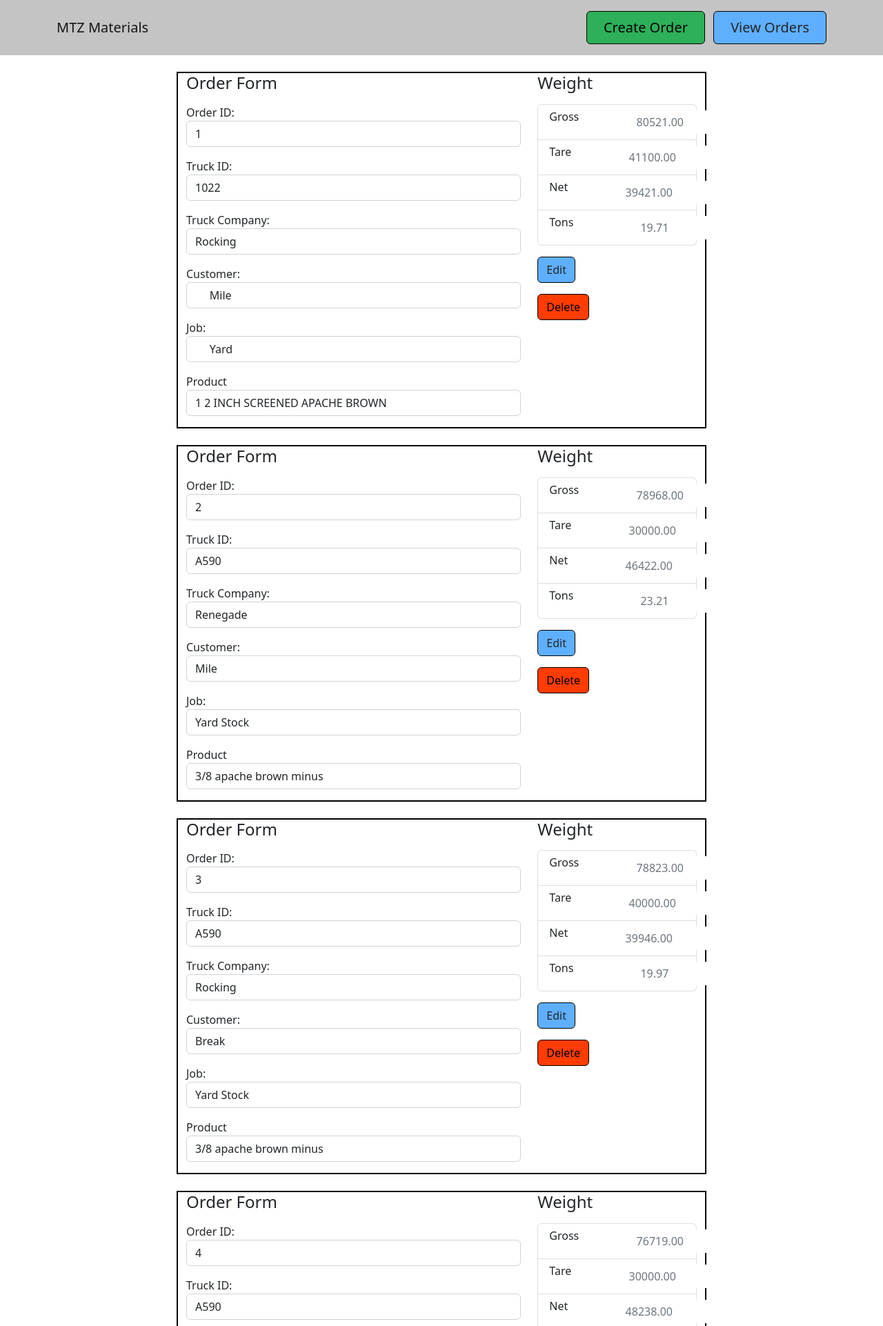
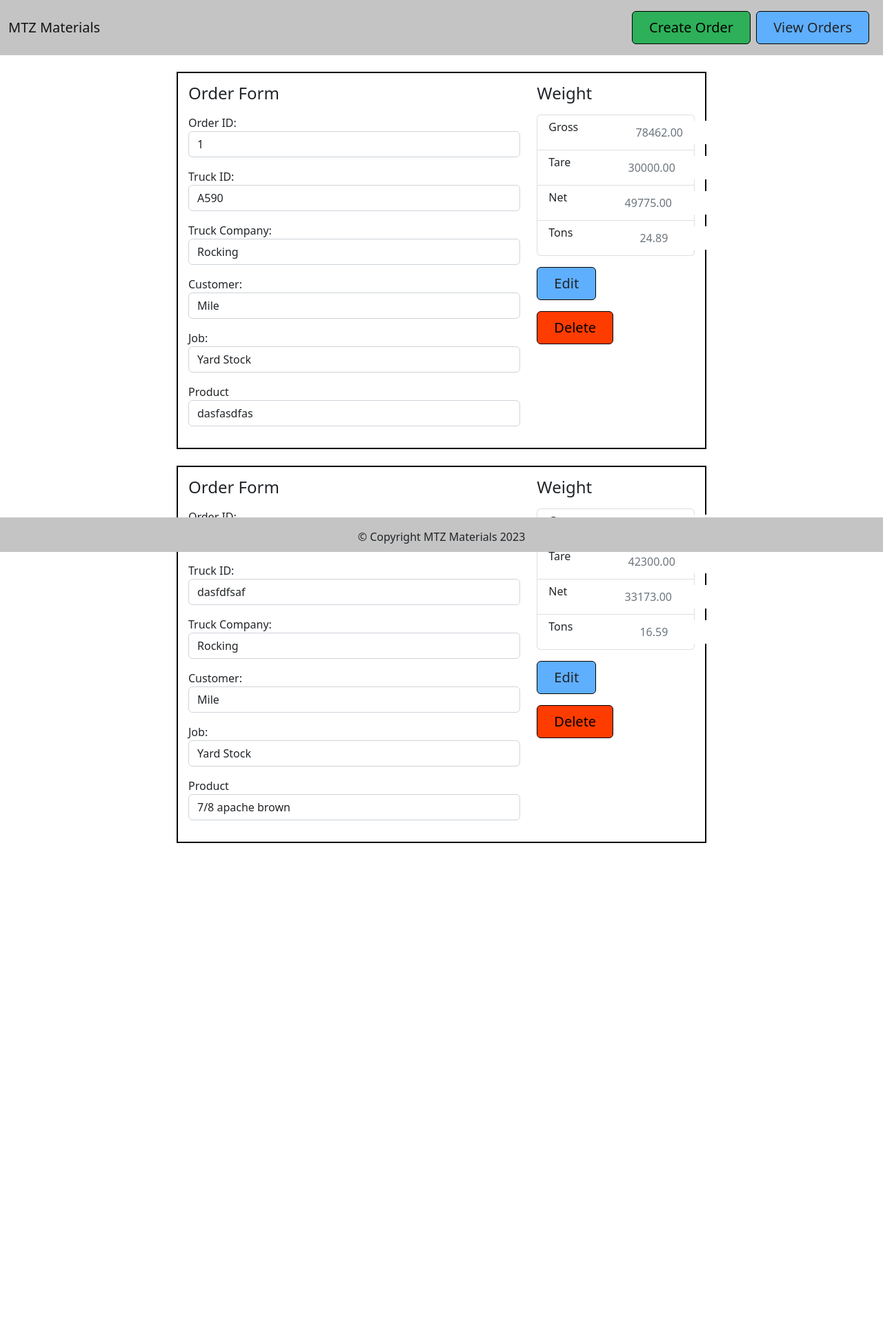
Before and after one commit to bmartinez77/MtzMaterials, a Flask app: page /viewOrders in a window 1280 px wide. Shown: the top 1922 px of the page at 69% size. After the commit the page ends 1222 px from the top, so only its background shows below. Run offline with Flask 3, Linux system fonts and the light colour scheme; some libraries are stand-ins or nearby versions.

Commit message:
Front end updates

```diff
--- a/MtzMaterialsFlask/app.py
+++ b/MtzMaterialsFlask/app.py
@@ -19,7 +19,7 @@
 # app.config['SQLALCHEMY_DATABASE_URI'] = 'mysql+mysqlconnector://root:root@localhost:3306/mtz-materials'
 
 # Connection String used for a sqlitte database.
-app.config['SQLALCHEMY_DATABASE_URI'] = 'sqlite:///test.db'
+app.config['SQLALCHEMY_DATABASE_URI'] = 'sqlite:///Orders.db'
 db.init_app(app)
 
 # allows database to be created
@@ -68,7 +68,7 @@
                 # commit to database
                 db.session.commit()
                 # return home page
-                return render_template('index.html')
+                return redirect(url_for("index"))
             #General exception handler
             except Exception as e:
                 # print error
@@ -78,7 +78,6 @@
         else:
             # Get method used to read Tare from previous page, tare page
             inTare = request.args.get("inTare")
-
             # converts message into a float
             tare = float(inTare)
 
--- a/MtzMaterialsFlask/static/css/main.css
+++ b/MtzMaterialsFlask/static/css/main.css
@@ -56,12 +56,52 @@
     border: 2;
     text-align: center;
     overflow: hidden;
-
 }
 
 /* Input text box Button */
 .viewAll {
     max-width: 60%;
     border: 2px solid black;
+    padding: 15px;
+}
+
+.nav-item {
+    text-align: center;
+}
+
+button.navbar-toggler {
+    /* background-color: white; */
+    text-align: center;
+}
+
+.inputTareBox {
+    display: inline-block;
+    width: 50%;
+    text-align: center;
+    font-size: 60px;
+}
+
+.weightBox{
+    background: #c6c6c6;
+    height: 300px;
+}
+
+.grossTextSize {
+    font-size: 60px;
+}
+
+.nav {
+    background: #c4c4c4;
+}
+.footer {
+    /* padding-top: 10px; */
+    background: #c4c4c4;
+    /* position: fixed; */
+    /* bottom: 0; */
+    width: 100%;
+    height: 50px;
 
 }
+.content {
+    padding-bottom: 50px
+}
--- a/MtzMaterialsFlask/templates/base.html
+++ b/MtzMaterialsFlask/templates/base.html
@@ -25,23 +25,22 @@
 
 <body>
     <!-- Nav Bar -->
-    <nav class="navbar navbar-light navbar-expand-md py-3" style="background: #c4c4c4;">
-        <div class="container">
+    <nav class="navbar navbar-light navbar-expand-md py-3 nav">
+        <div class="container-fluid">
             <a class="navbar-brand d-flex align-items-center" href="{{ url_for('index')}}">
-                    <span>MTZ Materials</span>
-                </a>
-                    <button class="navbar-toggler" data-bs-toggle="collapse" data-bs-target="#navcol-1"><span class="visually-hidden">Toggle navigation</span><span class="navbar-toggler-icon"></span></button>
+                <span>MTZ Materials</span>
+            </a>
+            <button class="navbar-toggler" data-bs-toggle="collapse" data-bs-target="#navcol-1"><span class="visually-hidden">Toggle navigation</span><span class="navbar-toggler-icon"></span></button>
             <div id="navcol-1" class="collapse navbar-collapse">
-                <ul class="navbar-nav me-auto">
-                    <li class="nav-item"><a class="nav-link active" href="#"></a></li>
-                    <li class="nav-item"></li>
+                <ul class="navbar-nav ms-auto">
+                    <li class="nav-item">
+                        <a href="{{ url_for('createOrder') }}" class="createBtn btn fs-5 me-2 py-2 px-4 d-grid gap-2" type="button">Create Order</a>
+                    </li>
+                    <li class="nav-item">
+                        <a href="{{ url_for('viewOrders') }}" class="viewBtn btn fs-5 py-2 me-2 px-4 d-grid gap-2" type="button">View Orders</a>
+                    </li>
                 </ul>
-                <div class="d-none d-md-block">
-                    <!-- Create Button -->
-                    <a href="{{ url_for('createOrder') }}" class="createBtn btn fs-5 me-2 py-2 px-4" type="button">Create Order</a>
-                    <!-- Order Button -->
-                    <a href="{{ url_for('viewOrders') }}" class="viewBtn btn fs-5 py-2 px-4" type="button">View Orders</a>
-                </div>
+
             </div>
         </div>
     </nav>
@@ -49,12 +48,20 @@
     <br/>
 
     <!-- block used display pages -->
-    <div id="content">{% block content %}{% endblock %}</div>
+    <div id="content" class="content">{% block content %}{% endblock %}</div>
+<br/>
+    <!-- Footer -->
+    <div id="footer" >
+        {% block footer %}
 
-    <!-- Footer -->
-    <div id="footer">
-        {% block footer %}
-        &copy; Copyright MTZ Materials 2023
+        <footer class="bg-light text-center text-lg-start fixed-bottom">
+            <!-- Copyright -->
+            <div class="text-center p-3 footer">
+                &copy; Copyright MTZ Materials 2023
+            </div>
+            <!-- Copyright -->
+          </footer>
+
         {% endblock %}
     </div>
     <!-- Bootstrap Script -->
--- a/MtzMaterialsFlask/templates/createOrder.html
+++ b/MtzMaterialsFlask/templates/createOrder.html
@@ -86,9 +86,9 @@
           </div>
 
           <!-- Submit Form -->
-          <button class="btn btn-success btn-lg btn-block" type="submit">Continue to Complete</button>
+          <button class="btn createBtn fs-5 py-2 px-4" type="submit">Continue to Complete</button>
           <!-- Returns to Home -->
-          <a href="/" class="btn btn-danger btn-lg btn-block">Return Home</a>
+          <a href="{{ url_for('index') }}" class="btn deleteBtn fs-5 py-2 px-4">Return Home</a>
         </div>
       </div>
     </form>
--- a/MtzMaterialsFlask/templates/index.html
+++ b/MtzMaterialsFlask/templates/index.html
@@ -31,10 +31,10 @@
 
 <!-- Container to display th Weight and buttons to create order or view all orders-->
 <section class="py-4 py-xl-5">
-    <div class="container">
-        <div class="text-center p-4 p-lg-5" style="background: #c6c6c6; height: 275.258px;">
+    <div class="container-fluid">
+        <div class="text-center p-4 p-lg-5 weightBox">
             <!-- Displays Weight -->
-            <h1 class="fw-bold mb-4" id="scale-sensor" style="font-size: 50.88px;"> {{ gross }} </h1>
+            <h1 class="fw-bold mb-4 grossTextSize" id="scale-sensor"> {{ gross }} </h1>
             <!-- Create Order Button-->
             <a href="{{ url_for('createOrder') }}" class="createBtn btn fs-5 me-2 py-2 px-4" type="button">Create Order</a>
             <!-- View Order Button-->
--- a/MtzMaterialsFlask/templates/viewOrders.html
+++ b/MtzMaterialsFlask/templates/viewOrders.html
@@ -10,11 +10,11 @@
 <div class="content">
   <!-- If orders Dont exist, display message and button to main page -->
   {% if orderList|length < 1 %} <section class="py-4 py-xl-5">
-    <div class="container">
-      <div class="text-center p-4 p-lg-5" style="background: #c6c6c6; height: 275.258px;">
-        <h1 style="text-align: center">There are no Orders. Create one below!</h1>
+    <div class="container-fluid">
+      <div class="text-center p-4 p-lg-5 weightBox" >
+        <h1>There are no Orders. Create one below!</h1>
         <br />
-        <a class="btn createBtn" href="{{url_for("createOrder")}}"> Create New Order</a>
+        <a class="btn createBtn fs-5 py-2 px-4 me-2" href="{{url_for("createOrder")}}"> Create New Order</a>
       </div>
     </div>
     </section>
@@ -24,54 +24,6 @@
     <!-- Display Each Order -->
     <div class="container viewAll">
       <div class="row">
-        <div class="col-md-4 order-md-2 mb-4">
-          <h4 class="d-flex justify-content-between align-items-center mb-3">
-            <label>Weight</label>
-          </h4>
-          <ul class="list-group mb-3">
-            <!-- Gross -->
-            <li class="list-group-item d-flex justify-content-between lh-lg">
-              <div>
-                <h6 class="my-0">Gross</h6>
-              </div>
-              <input type="text" name="gross" class="text-muted inputBox" value="{{ order.gross }}" readonly></input>
-            </li>
-            <!-- Tare -->
-            <li class="list-group-item d-flex justify-content-between lh-lg">
-              <div>
-                <h6 class="my-0">Tare</h6>
-              </div>
-              <input type="text" name="tare" class="text-muted inputBox" value="{{ order.tare }}" readonly></input>
-            </li>
-            <!-- Net -->
-            <li class="list-group-item d-flex justify-content-between lh-lg">
-              <div>
-                <h6 class="my-0">Net</h6>
-              </div>
-              <input type="text" name="net" class="text-muted inputBox" value="{{ order.net }}" readonly></input>
-            </li>
-            <!-- Tons -->
-            <li class="list-group-item d-flex justify-content-between lh-lg">
-              <div>
-                <h6 class="my-0">Tons</h6>
-              </div>
-              <input type="text" name="tons" class="text-muted inputBox" value="{{ order.tons }}" readonly></input>
-            </li>
-          </ul>
-          <div class="mb-3">
-
-            <!-- View One Order -->
-            <form action="/viewOneOrder/{{ order.orderId }}" method="POST">
-              <input type="submit" class="btn viewBtn" value="Edit">
-            </form>
-          </div>
-          <!-- Delete Order -->
-          <div class="mb-3">
-            <form action="/deleteOrder/{{ order.orderId }}" method="POST">
-              <input type="submit" class="btn deleteBtn" value="Delete">
-            </form>
-          </div>
-        </div>
 
         <!-- Order Form -->
         <div class="col-md-8 order-md-1">
@@ -116,6 +68,58 @@
           </div>
         </div>
 
+        <!-- Weight Section -->
+        <div class="col-md-4 order-md-2 mb-4">
+          <h4 class="d-flex justify-content-between align-items-center mb-3">
+            <label>Weight</label>
+          </h4>
+          <ul class="list-group mb-3">
+            <!-- Gross -->
+            <li class="list-group-item d-flex justify-content-between lh-lg">
+              <div>
+                <h6 class="my-0">Gross</h6>
+              </div>
+              <input type="text" name="gross" class="text-muted inputBox" value="{{ order.gross }}" readonly></input>
+            </li>
+            <!-- Tare -->
+            <li class="list-group-item d-flex justify-content-between lh-lg">
+              <div>
+                <h6 class="my-0">Tare</h6>
+              </div>
+              <input type="text" name="tare" class="text-muted inputBox" value="{{ order.tare }}" readonly></input>
+            </li>
+            <!-- Net -->
+            <li class="list-group-item d-flex justify-content-between lh-lg">
+              <div>
+                <h6 class="my-0">Net</h6>
+              </div>
+              <input type="text" name="net" class="text-muted inputBox" value="{{ order.net }}" readonly></input>
+            </li>
+            <!-- Tons -->
+            <li class="list-group-item d-flex justify-content-between lh-lg">
+              <div>
+                <h6 class="my-0">Tons</h6>
+              </div>
+              <input type="text" name="tons" class="text-muted inputBox" value="{{ order.tons }}" readonly></input>
+            </li>
+          </ul>
+          <div class="mb-3">
+
+            <!-- View One Order -->
+            <form action="/viewOneOrder/{{ order.orderId }}" method="POST">
+              <input type="submit" class="btn viewBtn fs-5 me-2 py-2 px-4 d-grid gap-2" value="Edit">
+            </form>
+          </div>
+          <!-- Delete Order -->
+          <div class="mb-3">
+            <form action="/deleteOrder/{{ order.orderId }}" method="POST">
+              <input type="submit" class="btn deleteBtn fs-5 py-2 px-4 me-2 d-grid gap-2" value="Delete">
+            </form>
+          </div>
+        </div>
+        <!-- End Weight Section -->
+
+
       </div>
     </div>
     <br>
```
Also changed, not shown: MtzMaterialsFlask/templates/inputTare.html (+4 -8 lines), MtzMaterialsFlask/instance/Orders.db (added), 2 other files.
